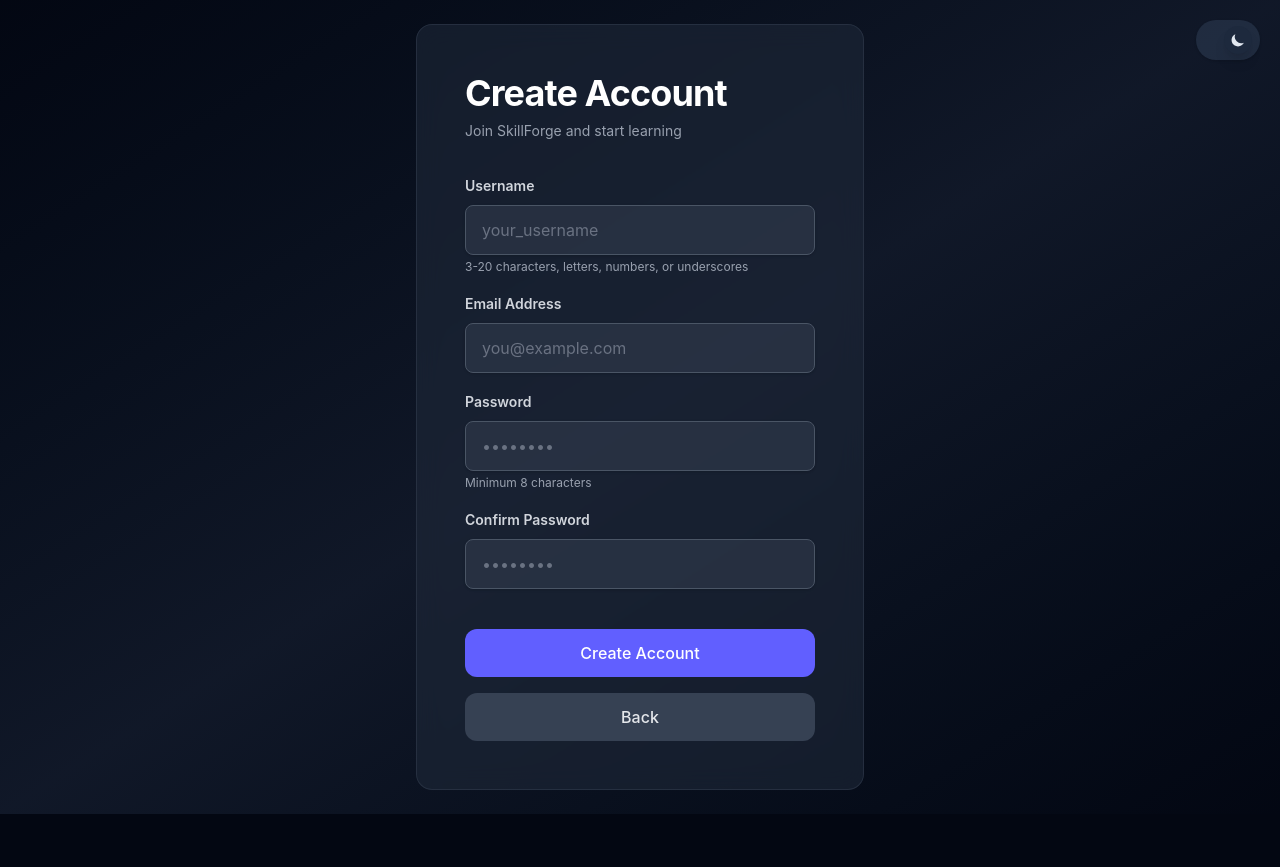
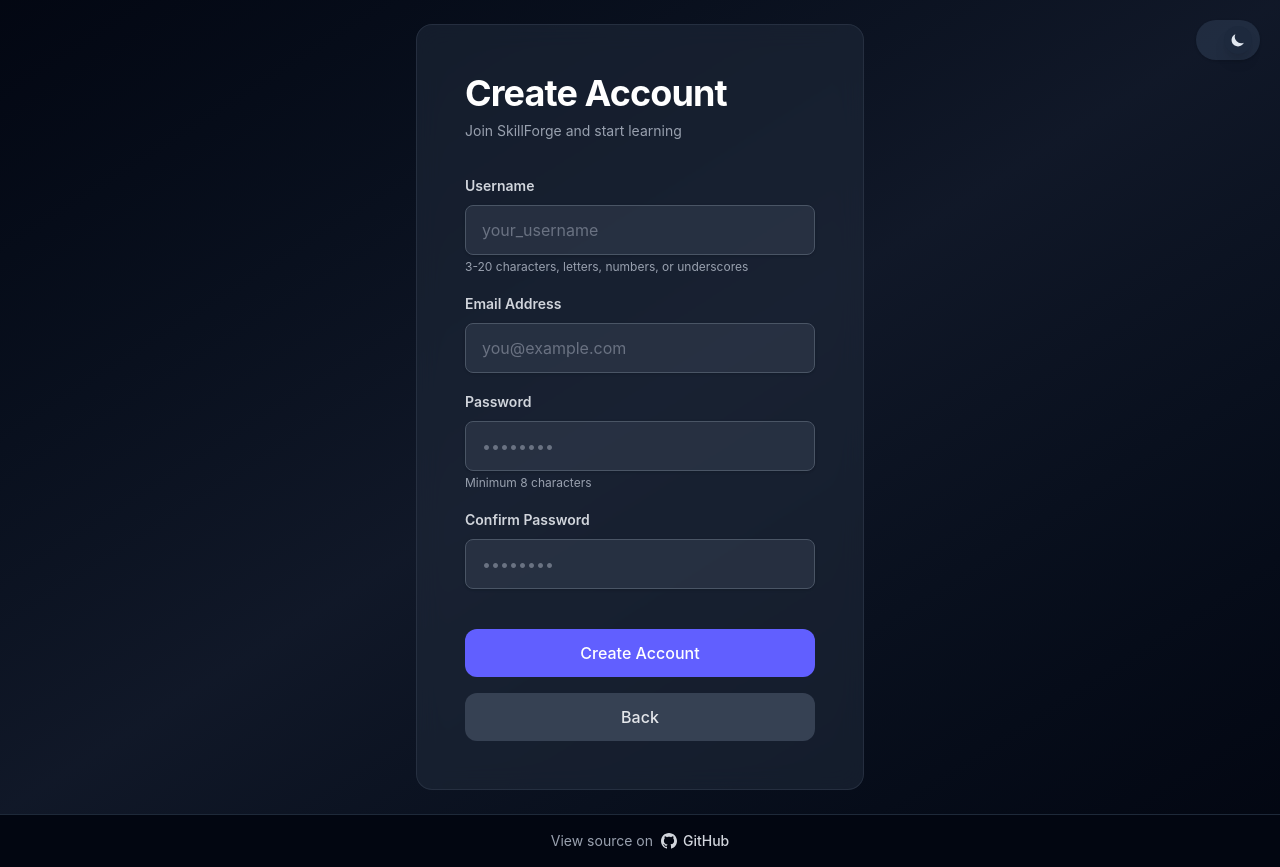
Before and after one commit to haruhadj/skillforge, a Next.js app: page /signup in a window 1280 px wide. Before the commit the page ends 814 px from the top, so only its background shows below. Built offline with nearby package versions, Linux system fonts and the light colour scheme; no server answers.

Commit message:
add footer

```diff
--- /dev/null
+++ b/app/components/Footer.tsx
@@ -0,0 +1,32 @@
+'use client'
+
+import Link from 'next/link'
+import { usePathname } from 'next/navigation'
+
+export default function Footer() {
+  const pathname = usePathname()
+  const isPlayPage = pathname?.startsWith('/play/')
+
+  if (isPlayPage) {
+    return null
+  }
+
+  return (
+    <footer className="w-full py-4 px-6 border-t border-slate-200 dark:border-gray-800 bg-white/80 dark:bg-gray-950/80 backdrop-blur-sm">
+      <div className="max-w-7xl mx-auto flex items-center justify-center gap-2 text-sm text-slate-500 dark:text-gray-400">
+        <span>View source on</span>
+        <Link
+          href="https://github.com/haruhadj/skillforge"
+          target="_blank"
+          rel="noopener noreferrer"
+          className="inline-flex items-center gap-1.5 font-medium text-slate-700 dark:text-gray-300 hover:text-indigo-600 dark:hover:text-indigo-400 transition-colors"
+        >
+          <svg className="w-4 h-4" viewBox="0 0 24 24" fill="currentColor">
+            <path d="M12 0c-6.626 0-12 5.373-12 12 0 5.302 3.438 9.8 8.207 11.387.599.111.793-.261.793-.577v-2.234c-3.338.726-4.033-1.416-4.033-1.416-.546-1.387-1.333-1.756-1.333-1.756-1.089-.745.083-.729.083-.729 1.205.084 1.839 1.237 1.839 1.237 1.07 1.834 2.807 1.304 3.492.997.107-.775.418-1.305.762-1.604-2.665-.305-5.467-1.334-5.467-5.931 0-1.311.469-2.381 1.236-3.221-.124-.303-.535-1.524.117-3.176 0 0 1.008-.322 3.301 1.23.957-.266 1.983-.399 3.003-.404 1.02.005 2.047.138 3.006.404 2.291-1.552 3.297-1.23 3.297-1.23.653 1.653.242 2.874.118 3.176.77.84 1.235 1.911 1.235 3.221 0 4.609-2.807 5.624-5.479 5.921.43.372.823 1.102.823 2.222v3.293c0 .319.192.694.801.576 4.765-1.589 8.199-6.086 8.199-11.386 0-6.627-5.373-12-12-12z"/>
+          </svg>
+          GitHub
+        </Link>
+      </div>
+    </footer>
+  )
+}
--- a/app/layout.tsx
+++ b/app/layout.tsx
@@ -2,6 +2,7 @@
 import { Toaster } from 'react-hot-toast'
 import { ThemeProvider } from '@/app/contexts/ThemeContext'
 import { AuthProvider } from '@/app/contexts/AuthContext'
+import Footer from '@/app/components/Footer'
 import './globals.css'
 
 export const metadata: Metadata = {
@@ -20,10 +21,13 @@
 }) {
   return (
     <html lang="en" suppressHydrationWarning>
-      <body>
+      <body className="flex flex-col min-h-screen">
         <ThemeProvider>
           <AuthProvider>
-            {children}
+            <div className="flex-1">
+              {children}
+            </div>
+            <Footer />
             <Toaster
               position="top-right"
               toastOptions={{
```
